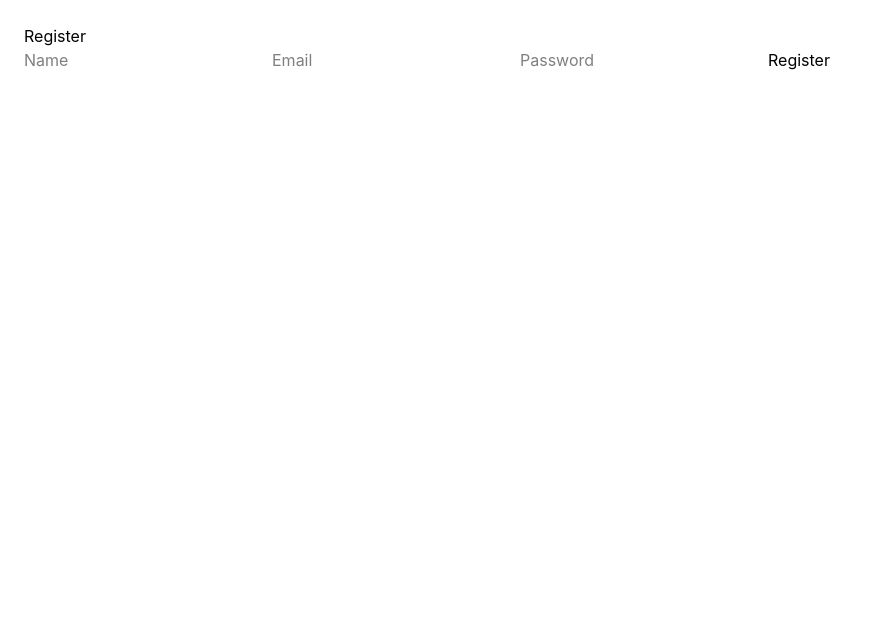
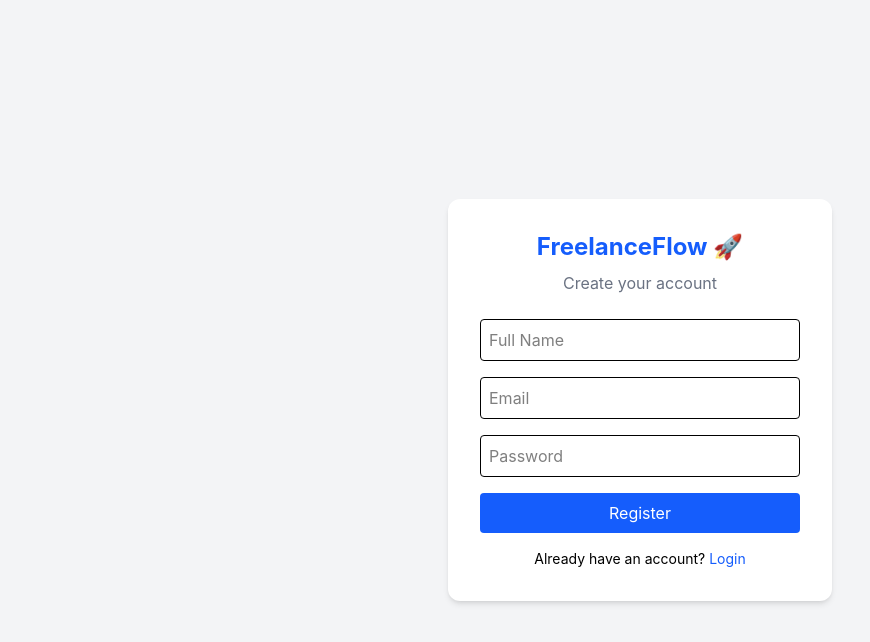
Before and after one commit to Ishwari-Jadhav/FreelanceFlow-SaaS-App, a React app in the folder frontend/: page /register in a window 1280 px wide. Shown: the top 642 px of the page, without its empty margins (0-870 px from the left). Built offline with nearby package versions, Linux system fonts and the light colour scheme; the HTML template or start-up script is replaced by a standard one.

Commit message:
Added Updates

```diff
--- a/frontend/src/pages/Register.jsx
+++ b/frontend/src/pages/Register.jsx
@@ -1,12 +1,15 @@
 import { useState } from "react";
 import axios from "axios";
+import { useNavigate } from "react-router-dom";
 
 function Register() {
   const [form, setForm] = useState({
     name: "",
     email: "",
-    password: ""
+    password: "",
   });
+
+  const navigate = useNavigate();
 
   const handleSubmit = async (e) => {
     e.preventDefault();
@@ -17,23 +20,79 @@ function Register() {
         form
       );
 
-      alert("Registered successfully!");
+      alert("Registration Successful ✅");
+      navigate("/"); // go to login
     } catch (err) {
-      alert("Registration failed");
+      console.log(err);
+      alert("Registration Failed ❌");
     }
   };
 
   return (
-    <div className="p-6">
-      <h2>Register</h2>
+    <div className="flex justify-center items-center h-screen bg-gray-100">
+      <div className="bg-white p-8 rounded-xl shadow-md w-96">
 
-      <form onSubmit={handleSubmit}>
-        <input placeholder="Name" onChange={e => setForm({...form, name: e.target.value})} />
-        <input placeholder="Email" onChange={e => setForm({...form, email: e.target.value})} />
-        <input placeholder="Password" type="password" onChange={e => setForm({...form, password: e.target.value})} />
+        {/* Title */}
+        <h1 className="text-2xl font-bold text-center text-blue-600 mb-2">
+          FreelanceFlow 🚀
+        </h1>
+        <p className="text-center text-gray-500 mb-6">
+          Create your account
+        </p>
 
-        <button type="submit">Register</button>
-      </form>
+        {/* Form */}
+        <form onSubmit={handleSubmit} className="space-y-4">
+
+          <input
+            type="text"
+            placeholder="Full Name"
+            className="w-full p-2 border rounded"
+            onChange={(e) =>
+              setForm({ ...form, name: e.target.value })
+            }
+            required
+          />
+
+          <input
+            type="email"
+            placeholder="Email"
+            className="w-full p-2 border rounded"
+            onChange={(e) =>
+              setForm({ ...form, email: e.target.value })
+            }
+            required
+          />
+
+          <input
+            type="password"
+            placeholder="Password"
+            className="w-full p-2 border rounded"
+            onChange={(e) =>
+              setForm({ ...form, password: e.target.value })
+            }
+            required
+          />
+
+          <button
+            type="submit"
+            className="w-full bg-blue-600 text-white p-2 rounded hover:bg-blue-700"
+          >
+            Register
+          </button>
+        </form>
+
+        {/* Login Link */}
+        <p className="text-sm text-center mt-4">
+          Already have an account?{" "}
+          <span
+            onClick={() => navigate("/")}
+            className="text-blue-600 cursor-pointer"
+          >
+            Login
+          </span>
+        </p>
+
+      </div>
     </div>
   );
 }
```
